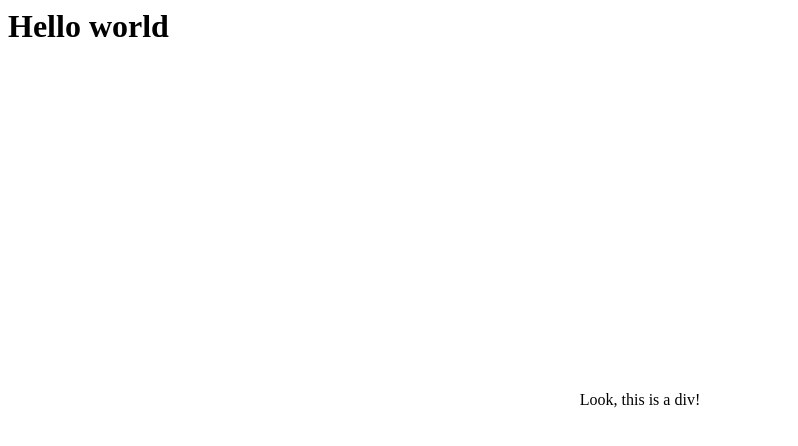
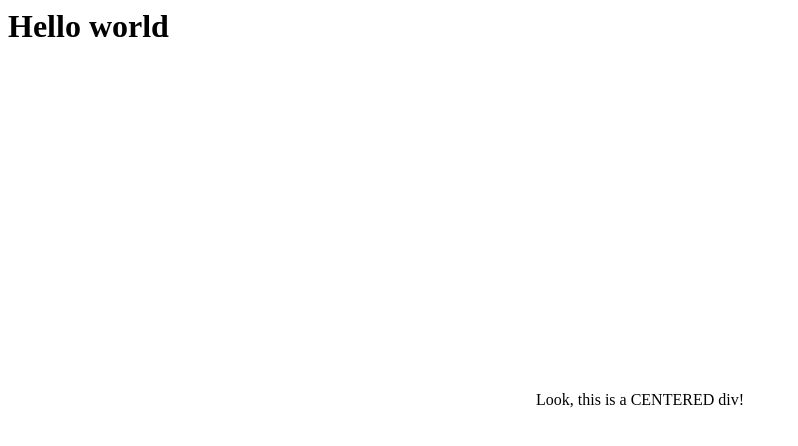
Before and after one commit to keber/keber_cl, a plain HTML site: page index.html in a window 1280 px wide. Shown: the whole page, without its empty margins (0-798 px from the left). Drawn offline with Linux system fonts and the light colour scheme.

```diff
--- a/index.html
+++ b/index.html
@@ -13,6 +13,6 @@
     </head>
     <body>
         <h1>Hello world</h1>
-        <div class="center">Look, this is a div!</div>
+        <div class="center">Look, this is a CENTERED div!</div>
     </body>
 </html>
```
